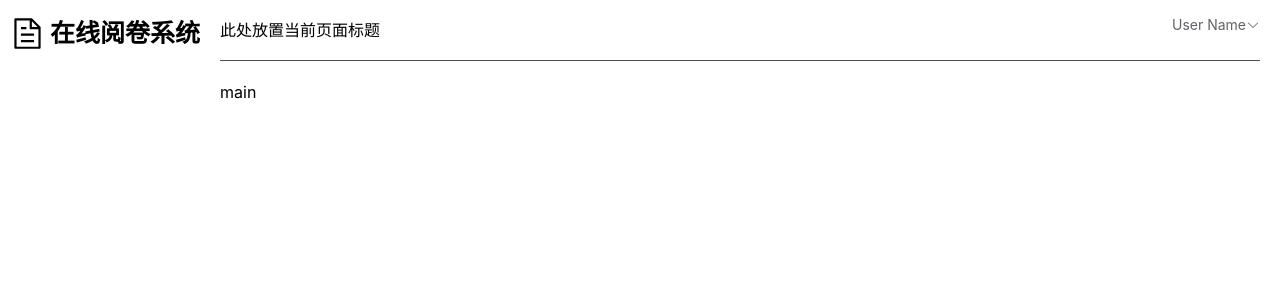
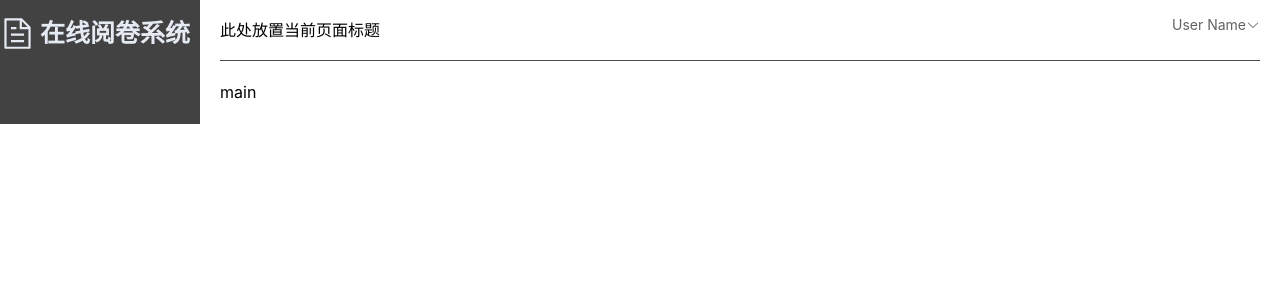
Before and after one commit to radyyt/Online-Marking-System, a Vue app: page / in a window 1280 px wide. Shown: the top 300 px of the page. Built offline with nearby package versions, Linux system fonts and the light colour scheme.

Commit message:
小修改

```diff
--- a/src/App.vue
+++ b/src/App.vue
@@ -6,8 +6,8 @@ import CommonAside from './components/CommonAside.vue';
 <template>
   <div class="common-layout">
     <el-container>
-      <el-aside width="200px">
-        <CommonAside />
+      <el-aside width="200px" class="common-aside">
+          <CommonAside />
       </el-aside>
       <el-container>
         <el-header>
@@ -21,4 +21,9 @@ import CommonAside from './components/CommonAside.vue';
   </div>
 </template>
 
-<style scoped></style>
+<style scoped>
+.common-aside{
+  width: 200px;
+  background-color: #424243;
+}
+</style>
--- a/src/components/CommonAside.vue
+++ b/src/components/CommonAside.vue
@@ -1,9 +1,14 @@
 <template>
-    <div class="logo">
-        <el-icon size="35">
-            <Document />
-        </el-icon>
-        <span id="title">在线阅卷系统</span>
+    <div>
+        <div class="logo">
+            <el-icon size="35" color="#E5EAF3">
+                <Document />
+            </el-icon>
+            <span id="title">在线阅卷系统</span>
+        </div>
+        <div class="menu">
+
+        </div>
     </div>
 </template>
 
@@ -11,7 +16,6 @@
 .logo {
     display: flex;
     align-items: center;
-    margin-left: 10px;
     margin-top: 15px;
 }
 
@@ -19,5 +23,10 @@
     font-size: 25px;
     font-weight: bold;
     margin-left: 5px;
+    color: #E5EAF3;
+}
+
+.menu{
+
 }
 </style>
```
